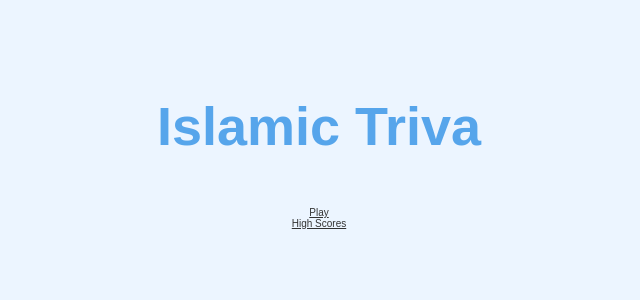
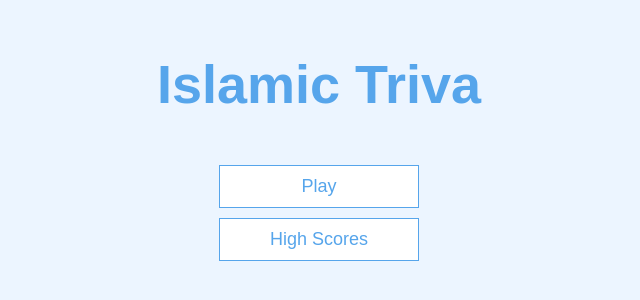
Before and after one commit to alghaibb/quiz-app, a plain HTML site: page index.html in a window 1280 px wide. Shown: the part 238-538 px from the top of the page, without its empty margins (321-961 px from the left). Drawn offline with Linux system fonts and the light colour scheme.

Commit message:
Updated CSS styling in project #2

```diff
--- a/app.css
+++ b/app.css
@@ -77,3 +77,29 @@ h3 {
 .hidden {
     display: none;
 }
+
+/* BUTTONS */
+.btn {
+    font-size: 1.8rem;
+    padding: 1rem 0;
+    width: 20rem;
+    text-align: center;
+    border: 0.1rem solid #56a5eb;
+    margin-bottom: 1rem;
+    text-decoration: none;
+    color: #56a5eb;
+    background-color: white;
+}
+
+.btn:hover {
+    cursor: pointer;
+    box-shadow: 0 0.4rem 1.4rem 0 rgba(86, 185, 235, 0.5);
+    transform: translateY(0.1rem);
+    transition: transform 150ms;
+}
+
+.btn[disabled]:hover {
+    cursor: not-allowed;
+    box-shadow: none;
+    transform: none;
+}
```
